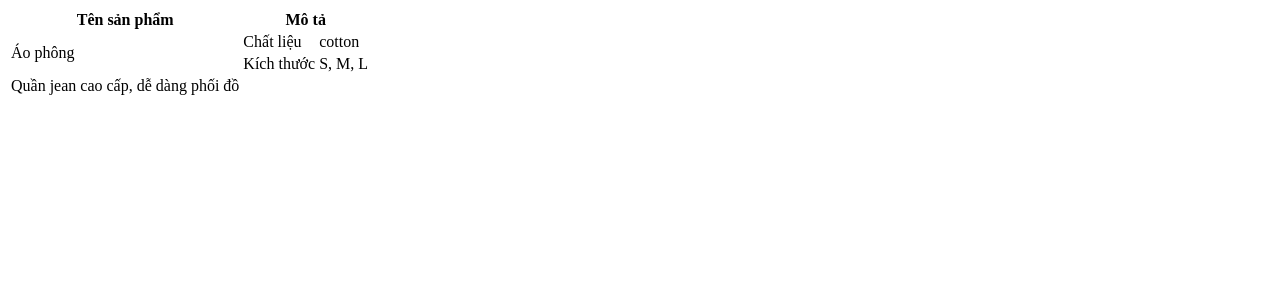
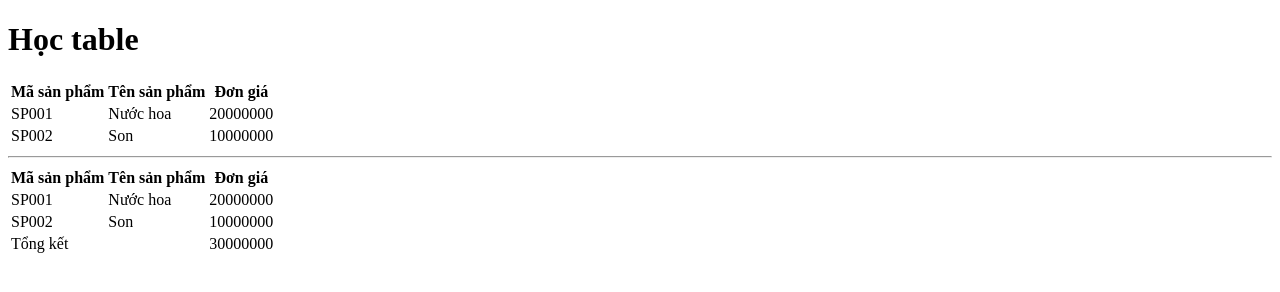
Before and after one commit to wiwii32/Bai23colspan, a plain HTML site: page index.html in a window 1280 px wide. Drawn offline with Linux system fonts and the light colour scheme.

Commit message:
Add files via upload

```diff
--- a/index.html
+++ b/index.html
@@ -3,32 +3,56 @@
 <head>
     <meta charset="UTF-8">
     <meta name="viewport" content="width=device-width, initial-scale=1.0">
-    <title> bai 21 </title>
+    <title>Học bảng</title>
 </head>
 <body>
-     <table>
-        <tr>
-            <th> Tên sản phẩm</th>
-            <th colspan = "2"> Mô tả </th>
-        </tr>
+    <h1> Học table </h1>
+        <table>
+            <tr>
+               <th> Mã sản phẩm </th>
+                <th> Tên sản phẩm</th>
+                <th> Đơn giá</th>
+            </tr>
+            <tr> <td> SP001</td>
+                <td> Nước hoa </td>
+                <td> 20000000 </td>
+            </tr>
+                 <tr>
+                    <td> SP002</td>
+                    <td> Son </td>
+                    <td> 10000000</td>
+                 </tr>
+        </table>
+<hr>
+    <table>
+          <thead>
+            <tr>
+               <th> Mã sản phẩm </th>
+                <th> Tên sản phẩm</th>
+                <th> Đơn giá</th>
+            </tr>
+           </thead>
+           <tbody>
+            <tr> <td> SP001</td>
+                <td> Nước hoa </td>
+                <td> 20000000 </td>
+            </tr>
+                 <tr>
+                    <td> SP002</td>
+                    <td> Son </td>
+                    <td> 10000000</td>
+                 </tr>
+            </tbody>
+            <tfoot>
+                <tr>
+                <td> Tổng kết </td>
+                <td></td>
+                <td> 30000000 </td>
+              </tr>
 
 
-        <tr>
-            <td rowspan = "2"> Áo phông </td>
-            <td> Chất liệu </td>
-            <td> cotton </td>
+            </tfoot>
+        </table>
 
-        </tr>
-
-
-        <tr>
-             <td> Kích thước </td>
-             <td> S, M, L </td>
-
-        </tr>
-        <tr>
-            <td> Quần jean cao cấp, dễ dàng phối đồ </td>
-        </tr>
-     </table>
 </body>
 </html>
```
